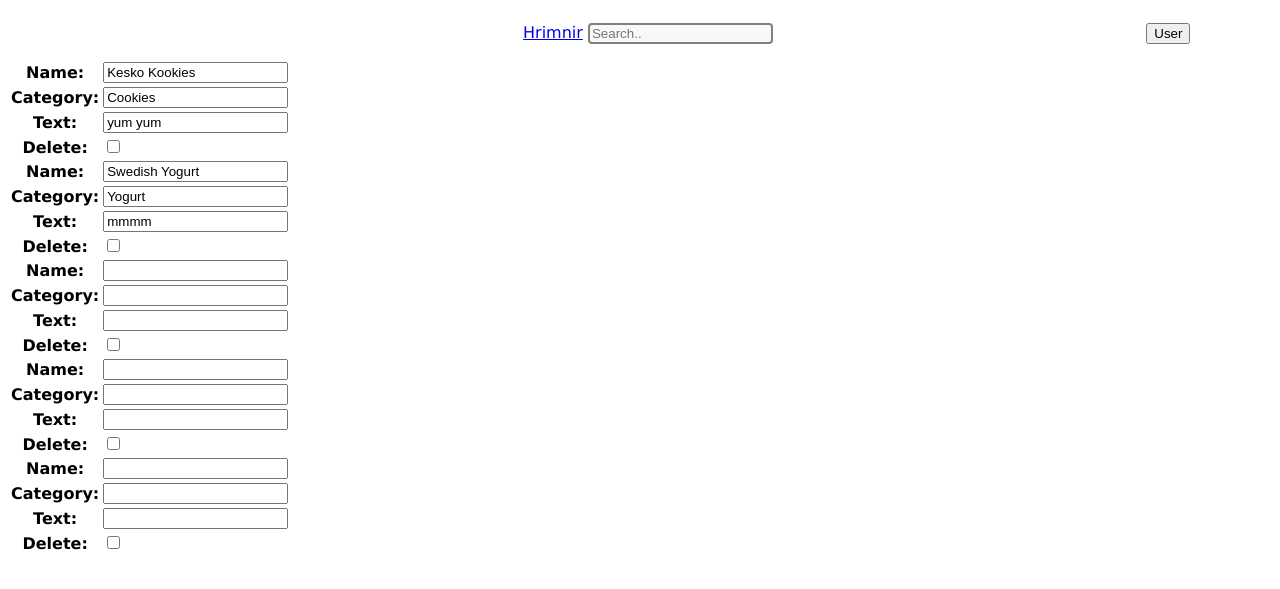
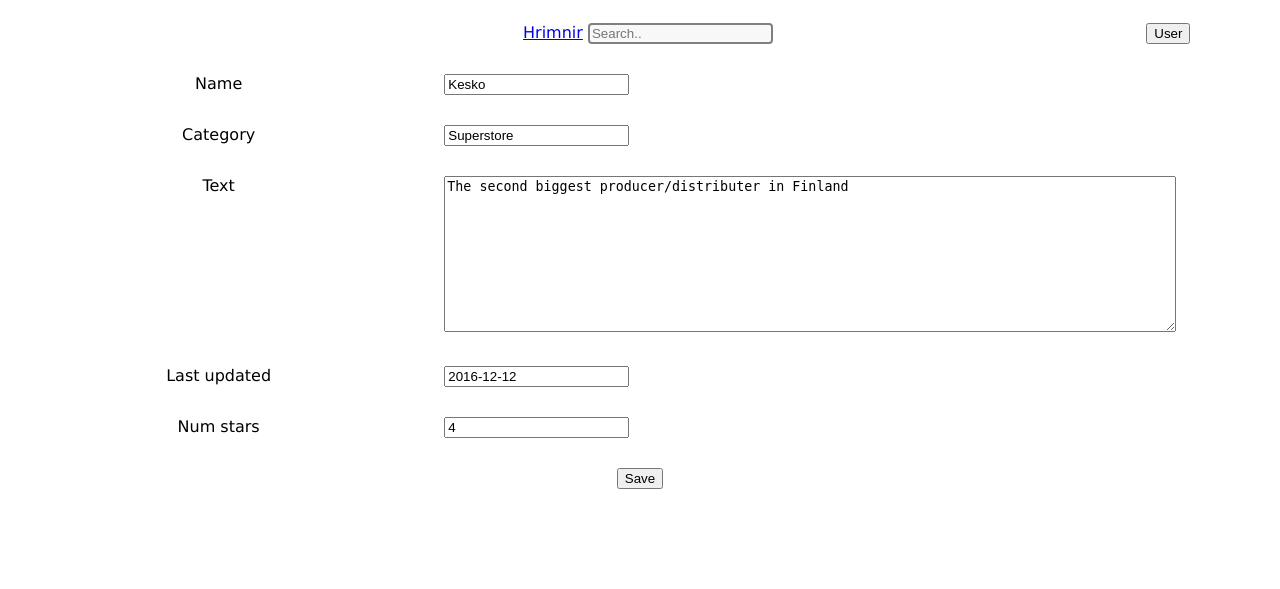
Before and after one commit to brica1000/Hrimnir, a Django app: page /modify_conglomerate/1/ in a window 1280 px wide. Shown: the top 589 px of the page. Run offline with Django 3.2, Linux system fonts and the light colour scheme; a user stored in the database is signed in; data comes from the database, SQL or seed files in the repository; both versions use the stored data as it was after the commit.

Commit message:
REfactored conglomform

```diff
--- a/thesite/admin.py
+++ b/thesite/admin.py
@@ -3,7 +3,7 @@ from .models import Conglomerate, Product, Cert
 
 
 class ProductAdmin(admin.ModelAdmin):
-    list_display = ('name', 'approved_edit')
+    list_display = ('name', 'approved_edit')  # Where does this understand the connection with Product?
 
 admin.site.register(Conglomerate)
 admin.site.register(Product, ProductAdmin)
--- a/thesite/forms.py
+++ b/thesite/forms.py
@@ -11,6 +11,14 @@ class ProductForm(forms.ModelForm):
         widgets = {
             'text': forms.fields.TextInput(attrs={'size': 400,}),
             'text': Textarea(attrs={'rows': 10, 'cols': 100, }),
+        }
 
+class ConglomerateForm(forms.ModelForm):
 
+    class Meta:
+        model = Product
+        fields = ('name', 'category', 'text', 'last_updated', 'num_stars',)
+        widgets = {
+            'text': forms.fields.TextInput(attrs={'size': 400,}),
+            'text': Textarea(attrs={'rows': 10, 'cols': 100, }),
         }
--- a/thesite/templates/thesite/modify_conglomerate.html
+++ b/thesite/templates/thesite/modify_conglomerate.html
@@ -3,11 +3,22 @@
 <div class="spacer"></div>
 
 
-<form method="post" action="">
-    <table>
-        {{ formset }}
-    </table>
-</form>
+<div>
+  <form method="post" action="">
+      {% csrf_token %}
+      {% for field in form %}
+      <div class="col-4 centered">
+        <label>{{ field.label }}</label>
+      </div>
+      <div class="col-8 mobile-centered">
+        <label>{{ field }}</label>
+      </div>
+      {% endfor %}
+      <div class="col-12 centered">
+          <button type="submit" class="save btn btn-default">Save</button>
+      </div>
+  </form>
+</div>
 
 
 {% endblock %}
--- a/thesite/views.py
+++ b/thesite/views.py
@@ -8,7 +8,7 @@ from django.core.urlresolvers import reverse
 from django.forms import inlineformset_factory
 
 from .models import Conglomerate, Product, Cert
-from thesite.forms import ProductForm
+from thesite.forms import ProductForm, ConglomerateForm
 
 
 def index(request):
@@ -42,6 +42,7 @@ def database(request):
     products = Product.objects.all()
     return render(request, 'thesite/database.html', {'conglom':conglom, 'products': products,},)
 
+"""
 @login_required
 def modify_conglomerate(request, pk):
     conglomerate = Conglomerate.objects.get(pk=pk)
@@ -55,6 +56,18 @@ def modify_conglomerate(request, pk):
     else:
         formset = ConglomerateInlineFormSet(instance=conglomerate)
     return render(request, 'thesite/modify_conglomerate.html', {'formset': formset})
+"""
+@login_required
+def modify_conglomerate(request, pk):
+    conglomerate = get_object_or_404(Conglomerate, pk=pk)
+    if request.method == "POST":
+        form = ConglomerateForm(request.POST)
+        if form.is_valid():
+            form.save()
+            return HttpResponseRedirect(reverse('database'))
+    else:
+        form = ConglomerateForm(instance=conglomerate)
+    return render(request, 'thesite/modify_conglomerate.html', {'form': form,})
 
 @login_required
 def modify_product(request, pk):
```
Also changed, not shown: thesite/templates/thesite/modify_product.html (+4 -3 lines), db.sqlite3.
